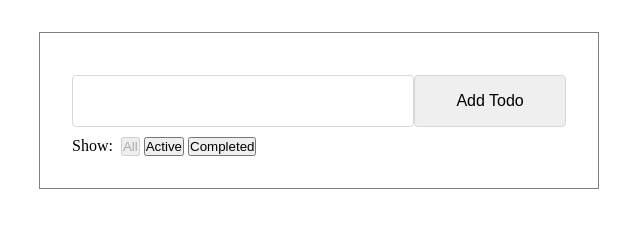
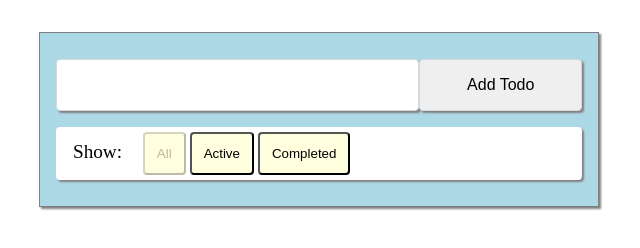
Before and after one commit to Tanwinder/addTodo-rcredux, a React app: page / in a window 1280 px wide. Shown: the whole page, without its empty margins (321-961 px from the left). Built offline with nearby package versions, Linux system fonts and the light colour scheme.

Commit message:
add css and change todo components

```diff
--- a/src/components/Footer.js
+++ b/src/components/Footer.js
@@ -3,7 +3,7 @@ import FilterLink from '../containers/FilterLink'
 import { VisibilityFilters } from '../actions'
 
 const Footer = () => (
-  <div>
+  <div className="footer">
     <span>Show: </span>
     <FilterLink filter={VisibilityFilters.SHOW_ALL}>
       All
--- a/src/components/TodoList.js
+++ b/src/components/TodoList.js
@@ -4,7 +4,7 @@ import Todo from './Todo'
 import DeleteTodo from './deleteTodo'
 
 const TodoList = ({ todos, toggleTodo, deleteTodo }) => (
-  <ul>
+  <ul className="item-container">
     {todos.map(todo =>
       <li className="item">
         <Todo
--- a/src/index.css
+++ b/src/index.css
@@ -8,12 +8,15 @@ body {
 }
 button {
     outline: none;
+    cursor: pointer;
 }
 .app {
     border: 1px solid gray;
     width: 35em;
     margin: 2em auto;
-    padding: 2em;
+    padding: 1em;
+    box-shadow: 2px 2px 2px gray;
+    background-color: lightblue;
 
 }
 .addtodo form {
@@ -28,6 +31,7 @@ button {
     font-size: 1em;
     flex-grow: 2;
     outline: none;
+    box-shadow: 2px 2px 2px gray;
 }
 .addtodo button {
     padding: 1em;
@@ -36,11 +40,15 @@ button {
     border-radius: 4px;
     font-size: 1em;
     outline: none;
+    box-shadow: 2px 2px 2px gray;
+}
+.item-container {
+    margin: 1em 0;
 }
 .item {
     list-style-type: none;
     padding: 10px 15px;
-    background: rgba(213, 216, 220, 0.5);
+    background: lightyellow;
     display: flex;
     justify-content: space-between;
     border-bottom: 1px solid rgba(213, 216, 220, 1);
@@ -56,5 +64,21 @@ button {
     padding: 3px;
     border-radius: 5px;
     border: 1px solid rgba(213, 216, 220, 1);
-    background: rgba(213, 216, 220, 0.1);
+    background: white;
 }
+.footer {
+    margin: 10px 0;
+    padding: 5px;
+    background-color: white;
+    box-shadow: 2px 2px 2px gray;
+    border-radius: 4px;
+    font-size: 1.2em;
+}
+.footer span, .footer button {
+    padding: 12px;
+    border-radius: 4px;
+}
+.footer button {
+    background-color: lightyellow;
+    margin: 0;
+}
```
